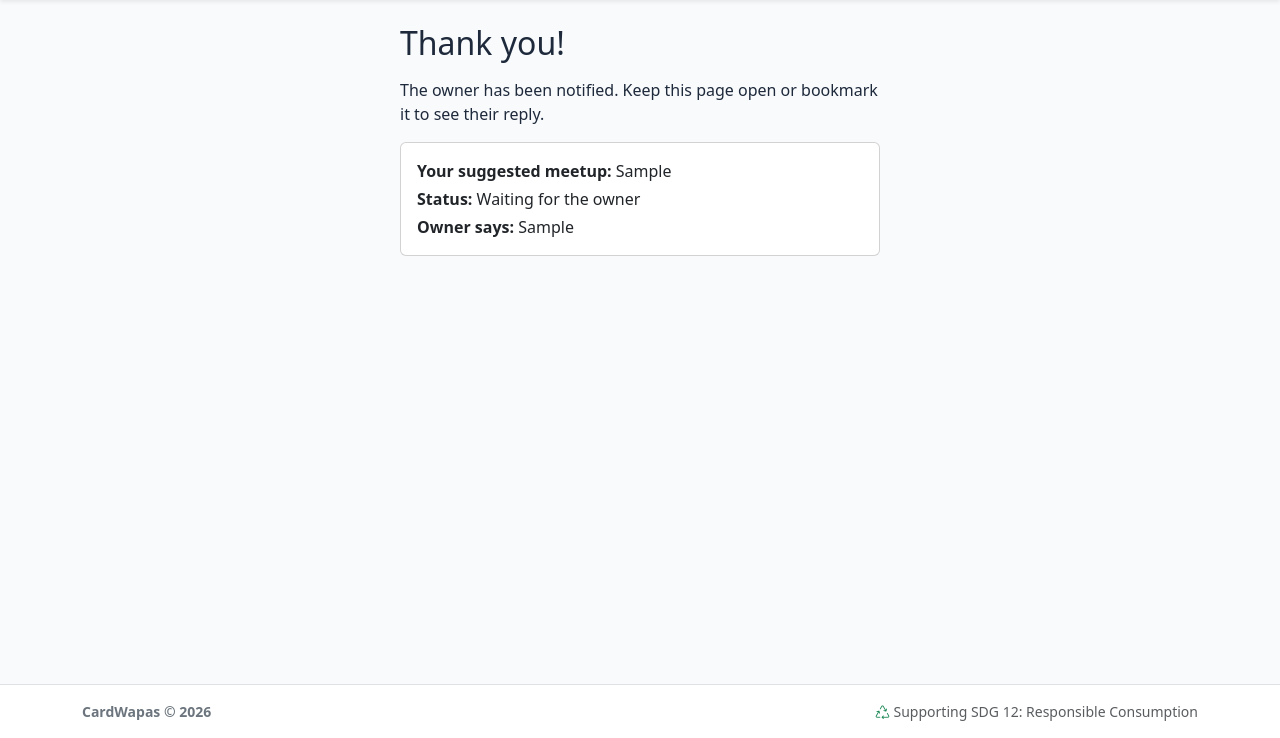
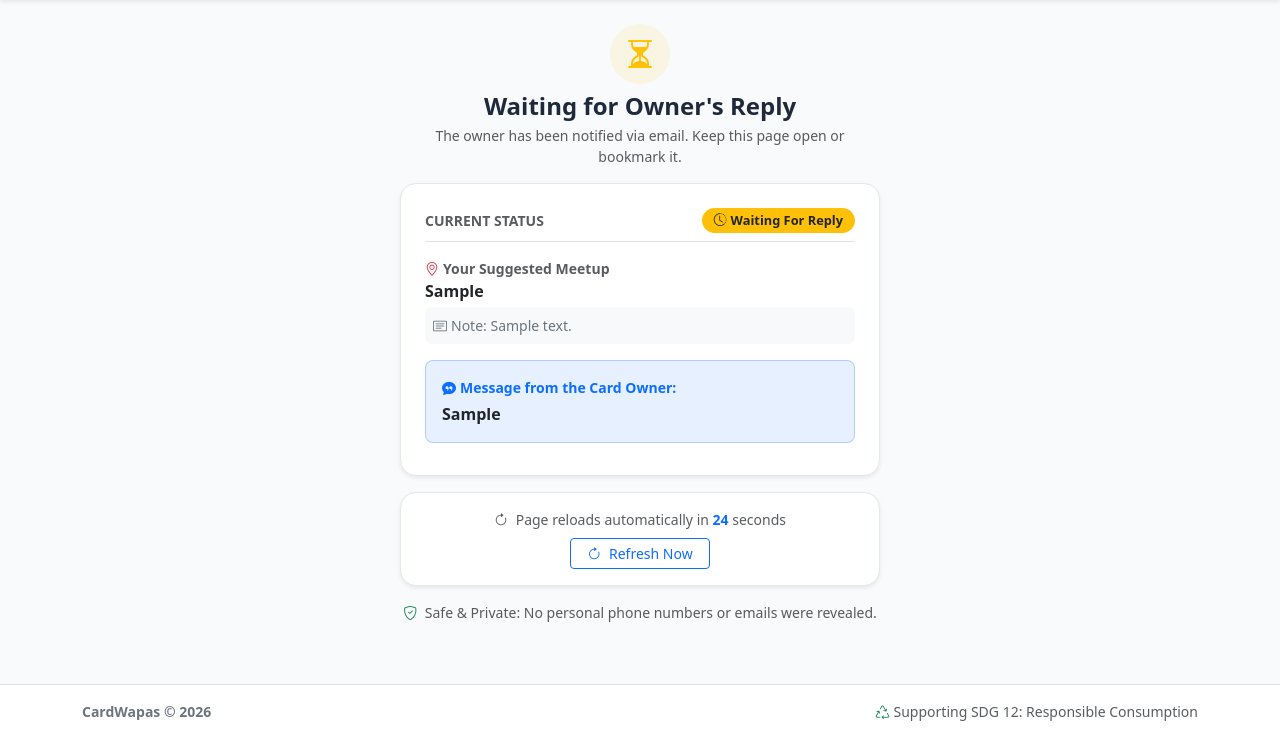
Before and after one commit to Sahithi315/hack4sdg-mindmesh, a Flask app: template templates/report_status.html in a window 1280 px wide. Shown: the part 62-800 px from the top of the page. Run offline with Flask 3, Linux system fonts and the light colour scheme; the template is opened without the code that fills it: values that come from a table or form of the project are taken from there, others are empty; tables that the repository leaves empty hold one stand-in row (values such as "Sample post").

Commit message:
Add 30s auto-refresh meta and countdown to report_status.html

```diff
--- a/templates/report_status.html
+++ b/templates/report_status.html
@@ -1,18 +1,127 @@
 {% extends "base.html" %}
-{% block title %}Report status - CardWapas{% endblock %}
+{% block title %}Report Status - CardWapas{% endblock %}
+
+{% block extra_head %}
+{# Only auto-refresh if the card has not yet been marked recovered #}
+{% if report.status != 'recovered' %}
+<meta http-equiv="refresh" content="30">
+{% endif %}
+{% endblock %}
+
 {% block content %}
+{# PUBLIC PAGE: never show owner name, email, or phone here. OWNER: Person 3. #}
 <div class="narrow mx-auto">
-  <h2 class="mb-3">Thank you!</h2>
-  <p>The owner has been notified. Keep this page open or bookmark it to see their reply.</p>
 
-  <div class="card"><div class="card-body">
-    <p class="mb-1"><strong>Your suggested meetup:</strong> {{ report.meetup_point }}</p>
-    <p class="mb-1"><strong>Status:</strong>
-      {% if report.status == 'recovered' %}Card returned. Thank you!
-      {% elif report.status == 'owner_replied' %}The owner replied
-      {% else %}Waiting for the owner{% endif %}</p>
-    {% if report.owner_reply %}<p class="mb-0"><strong>Owner says:</strong> {{ report.owner_reply }}</p>{% endif %}
-  </div></div>
-  {# TODO (Person 3): auto-refresh this page every ~30s so the finder sees replies without reloading. #}
+  <!-- Header Card -->
+  <div class="text-center mb-3">
+    {% if report.status == 'recovered' %}
+      <div class="d-inline-flex align-items-center justify-content-center bg-success bg-opacity-10 text-success rounded-circle mb-2" style="width: 60px; height: 60px;">
+        <i class="bi bi-check-circle-fill fs-1"></i>
+      </div>
+      <h2 class="h4 fw-bold text-success mb-1">Card Returned!</h2>
+      <p class="text-muted small">You successfully reunited a metro card with its owner.</p>
+    {% elif report.status == 'owner_replied' %}
+      <div class="d-inline-flex align-items-center justify-content-center bg-primary bg-opacity-10 text-primary rounded-circle mb-2" style="width: 60px; height: 60px;">
+        <i class="bi bi-chat-dots-fill fs-2"></i>
+      </div>
+      <h2 class="h4 fw-bold text-primary mb-1">The Owner Replied!</h2>
+      <p class="text-muted small">See the meetup details from the owner below.</p>
+    {% else %}
+      <div class="d-inline-flex align-items-center justify-content-center bg-warning bg-opacity-10 text-warning rounded-circle mb-2" style="width: 60px; height: 60px;">
+        <i class="bi bi-hourglass-split fs-2"></i>
+      </div>
+      <h2 class="h4 fw-bold mb-1">Waiting for Owner's Reply</h2>
+      <p class="text-muted small">The owner has been notified via email. Keep this page open or bookmark it.</p>
+    {% endif %}
+  </div>
+
+  <!-- Status Card -->
+  <div class="cw-card p-3 p-sm-4 shadow-sm mb-3">
+    <div class="d-flex justify-content-between align-items-center border-bottom pb-2 mb-3">
+      <span class="text-muted small text-uppercase fw-bold">Current Status</span>
+      {% if report.status == 'recovered' %}
+        <span class="badge bg-success badge-pill-status"><i class="bi bi-check2-all me-1"></i>Recovered</span>
+      {% elif report.status == 'owner_replied' %}
+        <span class="badge bg-primary badge-pill-status"><i class="bi bi-reply-fill me-1"></i>Owner Replied</span>
+      {% else %}
+        <span class="badge bg-warning text-dark badge-pill-status"><i class="bi bi-clock-history me-1"></i>Waiting for Reply</span>
+      {% endif %}
+    </div>
+
+    <!-- Suggested meetup -->
+    <div class="mb-3">
+      <div class="text-muted small fw-semibold"><i class="bi bi-geo-alt me-1 text-danger"></i>Your Suggested Meetup</div>
+      <div class="fw-bold fs-6 text-dark">{{ report.meetup_point }}</div>
+      {% if report.meetup_note %}
+        <div class="text-secondary small mt-1 bg-light p-2 rounded">
+          <i class="bi bi-card-text me-1"></i>Note: {{ report.meetup_note }}
+        </div>
+      {% endif %}
+    </div>
+
+    <!-- Owner's Reply (highlighted prominently) -->
+    {% if report.owner_reply %}
+      <div class="p-3 bg-primary bg-opacity-10 border border-primary border-opacity-25 rounded-3 mb-2">
+        <div class="d-flex align-items-center mb-1 text-primary fw-bold small">
+          <i class="bi bi-chat-quote-fill me-1"></i> Message from the Card Owner:
+        </div>
+        <p class="mb-0 fw-semibold text-dark">{{ report.owner_reply }}</p>
+      </div>
+    {% elif report.status != 'recovered' %}
+      <div class="p-2 bg-light text-center rounded text-muted small">
+        <i class="bi bi-arrow-repeat spin me-1"></i> Listening for owner response...
+      </div>
+    {% endif %}
+  </div>
+
+  <!-- Auto-Refresh Indicator / Timer for Finder -->
+  {% if report.status != 'recovered' %}
+    <div class="cw-card p-3 shadow-sm text-center mb-3">
+      <div class="small text-muted mb-2">
+        <i class="bi bi-arrow-clockwise me-1"></i>
+        Page reloads automatically in <strong id="refreshCountdown" class="text-primary">30</strong> seconds
+      </div>
+      <button type="button" class="btn btn-outline-primary btn-sm touch-target-sm px-3" onclick="window.location.reload();">
+        <i class="bi bi-arrow-clockwise me-1"></i> Refresh Now
+      </button>
+    </div>
+  {% else %}
+    <div class="alert alert-success d-flex align-items-center mb-3">
+      <i class="bi bi-heart-fill text-danger fs-4 me-2"></i>
+      <div class="small">
+        Thank you for helping keep RVCE clean and green under SDG 12! You saved a metro card from being discarded.
+      </div>
+    </div>
+  {% endif %}
+
+  <!-- Privacy reminder -->
+  <div class="text-center">
+    <p class="text-muted small mb-0">
+      <i class="bi bi-shield-check me-1 text-success"></i> Safe & Private: No personal phone numbers or emails were revealed.
+    </p>
+  </div>
+
 </div>
 {% endblock %}
+
+{% block scripts %}
+{% if report.status != 'recovered' %}
+<script>
+  // Countdown timer for user feedback alongside <meta http-equiv="refresh">
+  (function() {
+    let timeLeft = 30;
+    const el = document.getElementById('refreshCountdown');
+    if (!el) return;
+    const timer = setInterval(function() {
+      timeLeft -= 1;
+      if (timeLeft <= 0) {
+        clearInterval(timer);
+        window.location.reload();
+      } else {
+        el.textContent = timeLeft;
+      }
+    }, 1000);
+  })();
+</script>
+{% endif %}
+{% endblock %}
```
